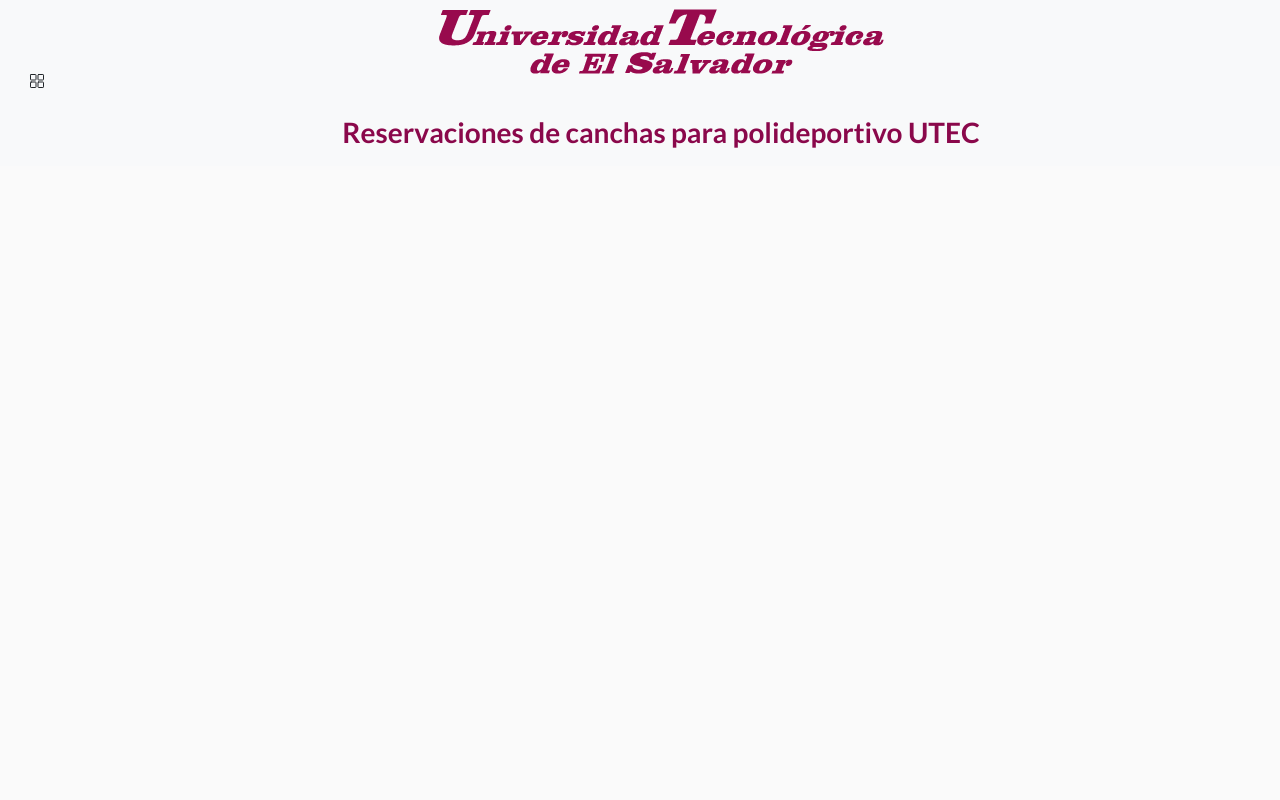
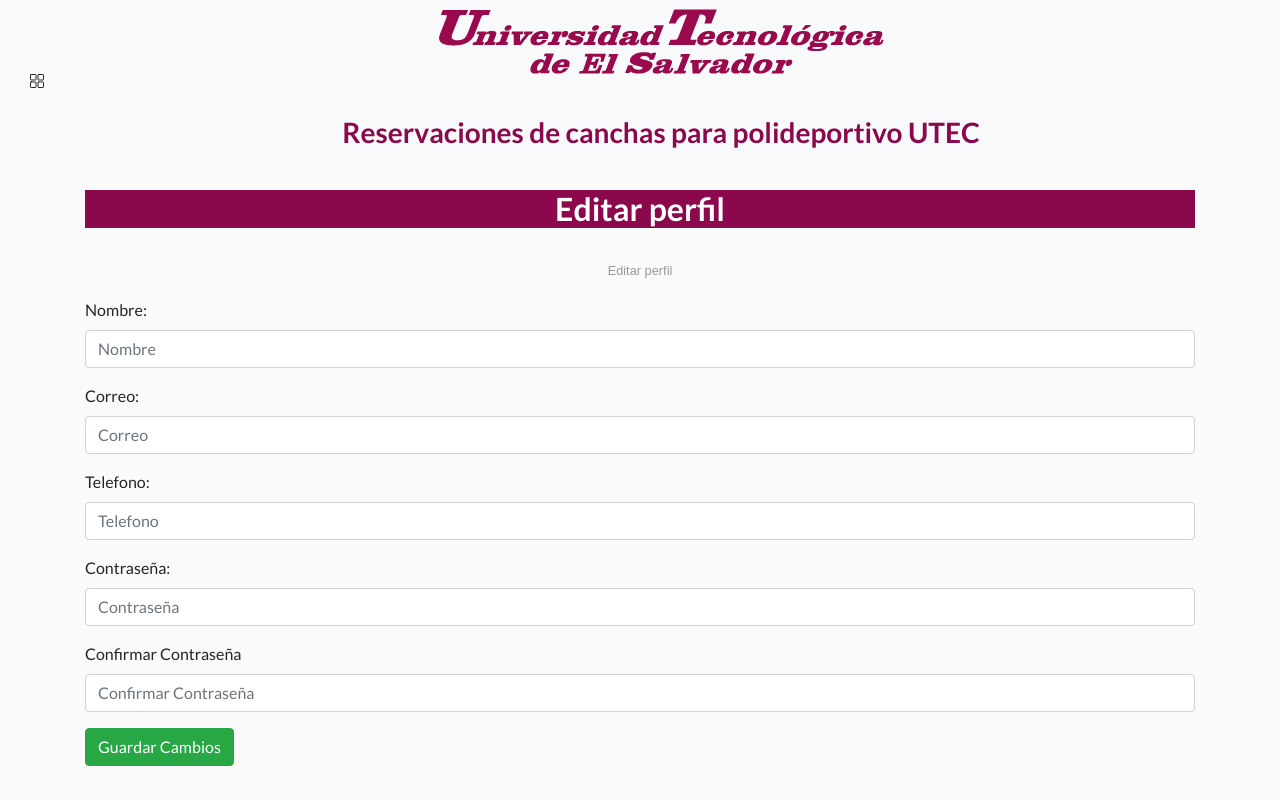
Before and after one commit to etps12020/reservas-canchas-web, a PHP site: template views/usuarios/perfil.php in a window 1280 px wide. Run offline with PHP 8.4, Linux system fonts and the light colour scheme; the template is opened without the code that fills it, so the values that code supplies are empty; some libraries are stand-ins or nearby versions.

Commit message:
Formulario de edicion de perfil

```diff
--- a/views/usuarios/perfil.php
+++ b/views/usuarios/perfil.php
@@ -11,6 +11,42 @@
         include ("views/partials/nav.php");
     ?>
 
+    <div class="container">
+        <br><h2 align="center" style="background-color:#8A084B"><font color=White>Editar perfil</font></h2></br>
+        <p align="center">Editar perfil</p>
+
+        <div class="form-group">
+            <label for="">Nombre:</label>
+            <input type="text" name="" id="" class="form-control" placeholder="Nombre"  />
+        </div>
+
+        <div class="form-group">
+            <label for="">Correo:</label>
+            <input type="text" name="" id="" class="form-control" placeholder="Correo"  />
+        </div>
+
+        <div class="form-group">
+            <label for="">Telefono:</label>
+            <input type="text" name="" id="" class="form-control" placeholder="Telefono"  />
+        </div>
+
+        <div class="form-group">
+            <label for="">Contraseña:</label>
+            <input type="password" name="" id="" class="form-control" placeholder="Contraseña" >
+        </div>
+
+        <div class="form-group">
+            <label for="">Confirmar Contraseña</label>
+            <input type="password" name="" id="" class="form-control" placeholder="Confirmar Contraseña">
+        </div>
+
+        <div class="form-group">
+            <button class="btn btn-success">Guardar Cambios</button>
+        </div>
+
+    </div>
+
+
     <?php
         include ("views/partials/scripts.php");
     ?>
```
